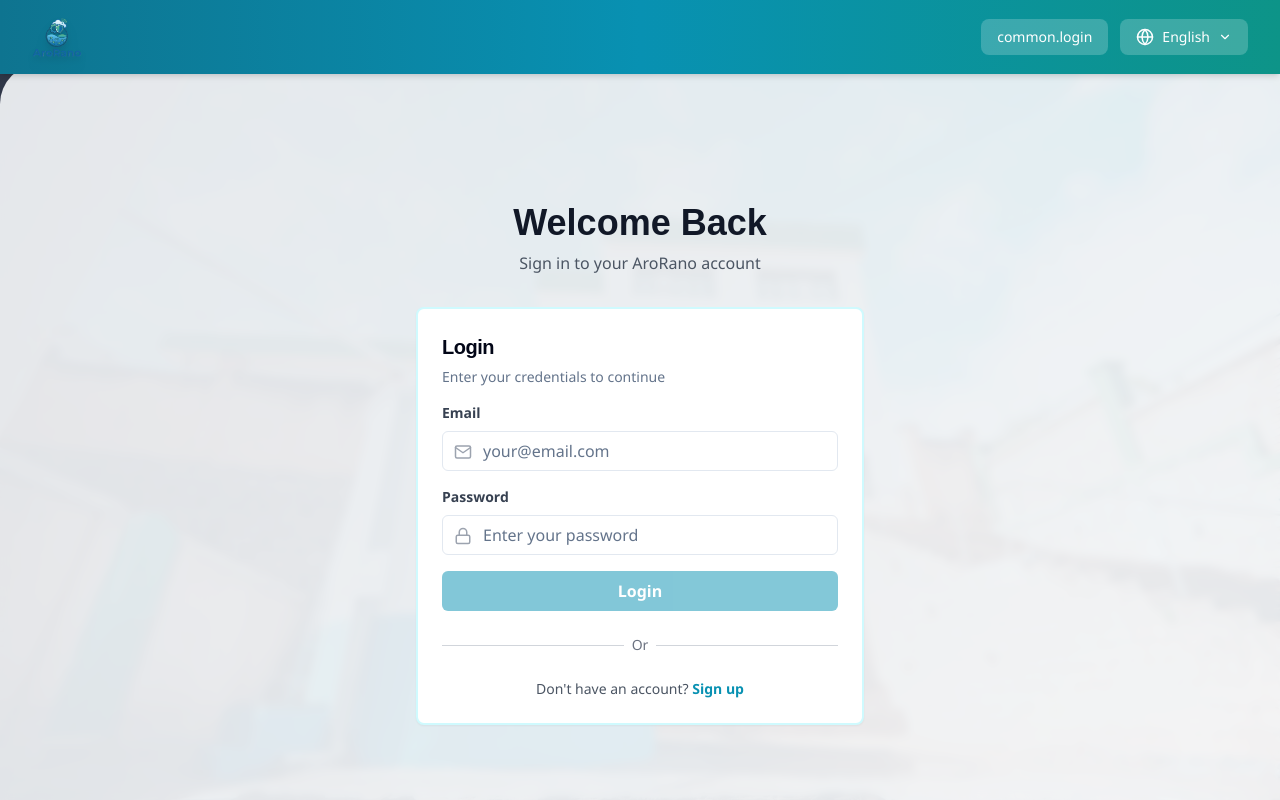
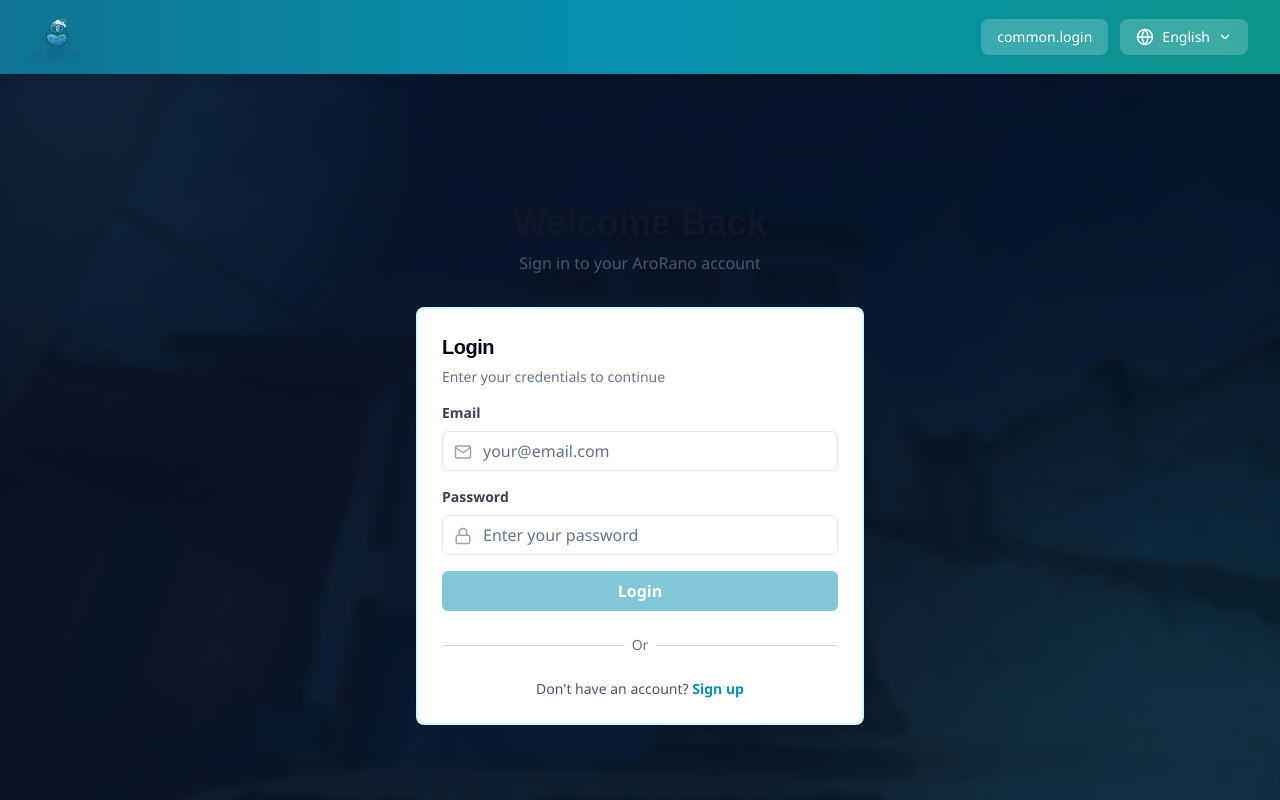
Before and after one commit to Manitriniaina2002/AroRano, a Next.js app in the folder frontend/: page /login in a window 1280 px wide. Built offline with nearby package versions, Linux system fonts and the light colour scheme.

Commit message:
feat: add impluvium background and reservoir dashboard visual

```diff
--- a/frontend/components/Layout.tsx
+++ b/frontend/components/Layout.tsx
@@ -14,23 +14,23 @@
     <>
       <ToastProvider />
       <div className="relative min-h-screen overflow-hidden bg-slate-950 text-slate-900">
-        <div className="absolute inset-0 bg-[radial-gradient(circle_at_top_left,_rgba(56,189,248,0.28),_transparent_28%),radial-gradient(circle_at_bottom_right,_rgba(14,165,233,0.18),_transparent_30%),linear-gradient(180deg,_rgba(2,6,23,0.96),_rgba(15,23,42,0.94))]" />
+        <div className="absolute inset-0 bg-[radial-gradient(circle_at_top_left,_rgba(56,189,248,0.22),_transparent_30%),radial-gradient(circle_at_bottom_right,_rgba(14,165,233,0.16),_transparent_34%),linear-gradient(180deg,_rgba(2,6,23,0.78),_rgba(15,23,42,0.72))]" />
         <div
-          className="absolute inset-0 opacity-12 mix-blend-screen"
+          className="absolute inset-0 opacity-30 mix-blend-soft-light"
           style={{
             backgroundImage: 'url(/images/Impluvium.jpg)',
             backgroundSize: 'cover',
             backgroundPosition: 'center',
-            filter: 'saturate(0.95) contrast(0.95)',
+            filter: 'saturate(1.05) contrast(1.05)',
           }}
         />
-        <div className="absolute inset-0 bg-[linear-gradient(135deg,rgba(15,23,42,0.78),rgba(15,118,110,0.12))]" />
+        <div className="absolute inset-0 bg-[linear-gradient(135deg,rgba(15,23,42,0.56),rgba(15,118,110,0.10))]" />
 
         <div className="relative z-10 flex min-h-screen">
           {showSidebar && <Sidebar isOpen={!sidebarCollapsed} onToggle={setSidebarCollapsed} />}
 
           <main className={`relative flex-1 overflow-y-auto pt-14 md:pt-16 ${showSidebar ? (sidebarCollapsed ? 'md:ml-20' : 'md:ml-72') : ''}`}>
-            <div className="min-h-full rounded-tl-[2rem] bg-slate-50/90 shadow-[0_-20px_60px_rgba(15,23,42,0.22)] backdrop-blur-sm md:rounded-tl-[2.5rem]">
+            <div className="min-h-full rounded-tl-[2rem] bg-slate-50/88 shadow-[0_-20px_60px_rgba(15,23,42,0.22)] backdrop-blur-sm md:rounded-tl-[2.5rem]">
               <div className="min-h-full">{children}</div>
             </div>
           </main>
--- a/frontend/pages/dashboard.tsx
+++ b/frontend/pages/dashboard.tsx
@@ -65,6 +65,16 @@
   if (normalized === 'WARNING') return 'warning';
   if (normalized === 'NORMAL') return 'success';
   return 'default';
+}
+
+function clampPercent(value?: number | null) {
+  return Math.min(Math.max(value ?? 0, 0), 100);
+}
+
+function reservoirState(percent: number) {
+  if (percent >= 80) return { label: 'Optimal', tone: 'text-emerald-700', chip: 'bg-emerald-100 text-emerald-800' };
+  if (percent >= 40) return { label: 'Normal', tone: 'text-cyan-700', chip: 'bg-cyan-100 text-cyan-800' };
+  return { label: 'Low', tone: 'text-amber-700', chip: 'bg-amber-100 text-amber-800' };
 }
 
 export default function DashboardPage() {
@@ -196,6 +206,8 @@
   const activeSnapshot = snapshots.find((snapshot) => snapshot.deviceId === selectedDeviceId) ?? null;
   const latestReading = selectedLatest ?? activeSnapshot?.latest ?? null;
   const latestPercent = latestReading?.waterLevelPercent ?? 0;
+  const clampedLatestPercent = clampPercent(latestPercent);
+  const levelState = reservoirState(clampedLatestPercent);
   const totalReadings = selectedStats?.totalReadings ?? selectedHistory.length;
   const connectedDevices = snapshots.filter((snapshot) => snapshot.latest).length;
   const criticalDevices = snapshots.filter((snapshot) => snapshot.latest?.alert?.toUpperCase() === 'CRITICAL').length;
@@ -364,21 +376,39 @@
                   </div>
 
                   <div className="mt-4 rounded-3xl border border-slate-200 bg-gradient-to-b from-cyan-50 to-blue-100 p-4">
-                    <div className="flex items-end justify-between gap-4">
+                    <div className="grid gap-4 sm:grid-cols-[1fr_auto] sm:items-end">
                       <div>
-                        <p className="text-xs font-medium uppercase tracking-[0.18em] text-cyan-700">Water level</p>
-                        <p className="mt-1 text-4xl font-semibold text-slate-900">{Math.round(latestPercent)}%</p>
+                        <div className="flex items-center gap-2">
+                          <p className="text-xs font-medium uppercase tracking-[0.18em] text-cyan-700">Reservoir level</p>
+                          <span className={`rounded-full px-2 py-0.5 text-[11px] font-semibold ${levelState.chip}`}>{levelState.label}</span>
                         </div>
-                      <div className="text-right text-sm text-slate-600">
+                        <p className="mt-1 text-4xl font-semibold text-slate-900">{Math.round(clampedLatestPercent)}%</p>
+                        <div className="mt-2 text-sm text-slate-600">
                           <p>{selectedLatest?.waterLevelCm?.toFixed(1) ?? latestReading?.waterLevelCm?.toFixed(1) ?? 'n/a'} cm</p>
                           <p>{latestReading?.rainDetected ? 'Rain detected' : 'Dry conditions'}</p>
                         </div>
-                    </div>
+
                         <div className="mt-4 h-3 overflow-hidden rounded-full bg-white/70">
                           <div
                             className="h-full rounded-full bg-gradient-to-r from-cyan-500 via-blue-500 to-indigo-500 transition-all duration-500"
-                        style={{ width: `${Math.min(Math.max(latestPercent, 0), 100)}%` }}
+                            style={{ width: `${clampedLatestPercent}%` }}
                           />
+                        </div>
+                      </div>
+
+                      <div className="mx-auto sm:mx-0">
+                        <div className="relative h-48 w-28 overflow-hidden rounded-t-[2.2rem] rounded-b-2xl border-4 border-slate-200 bg-white/80 shadow-inner">
+                          <div
+                            className="absolute bottom-0 left-0 right-0 overflow-hidden bg-gradient-to-t from-cyan-600 via-cyan-500 to-blue-400 transition-all duration-700"
+                            style={{ height: `${Math.max(clampedLatestPercent, 6)}%` }}
+                          >
+                            <div className="reservoir-wave reservoir-wave-1 absolute -left-4 right-[-20%] top-[-8px] h-5 bg-white/45" />
+                            <div className="reservoir-wave reservoir-wave-2 absolute -left-6 right-[-18%] top-[-10px] h-6 bg-cyan-200/55" />
+                          </div>
+                          <div className="absolute inset-y-2 left-2 w-[2px] rounded bg-slate-300/70" />
+                        </div>
+                        <p className={`mt-2 text-center text-xs font-semibold uppercase tracking-[0.14em] ${levelState.tone}`}>Reservoir</p>
+                      </div>
                     </div>
                   </div>
                 </CardContent>
```
Also changed, not shown: 1 other file (tests, documents, lock files or other folders). Lines whose indentation alone changed are shown as unchanged.
